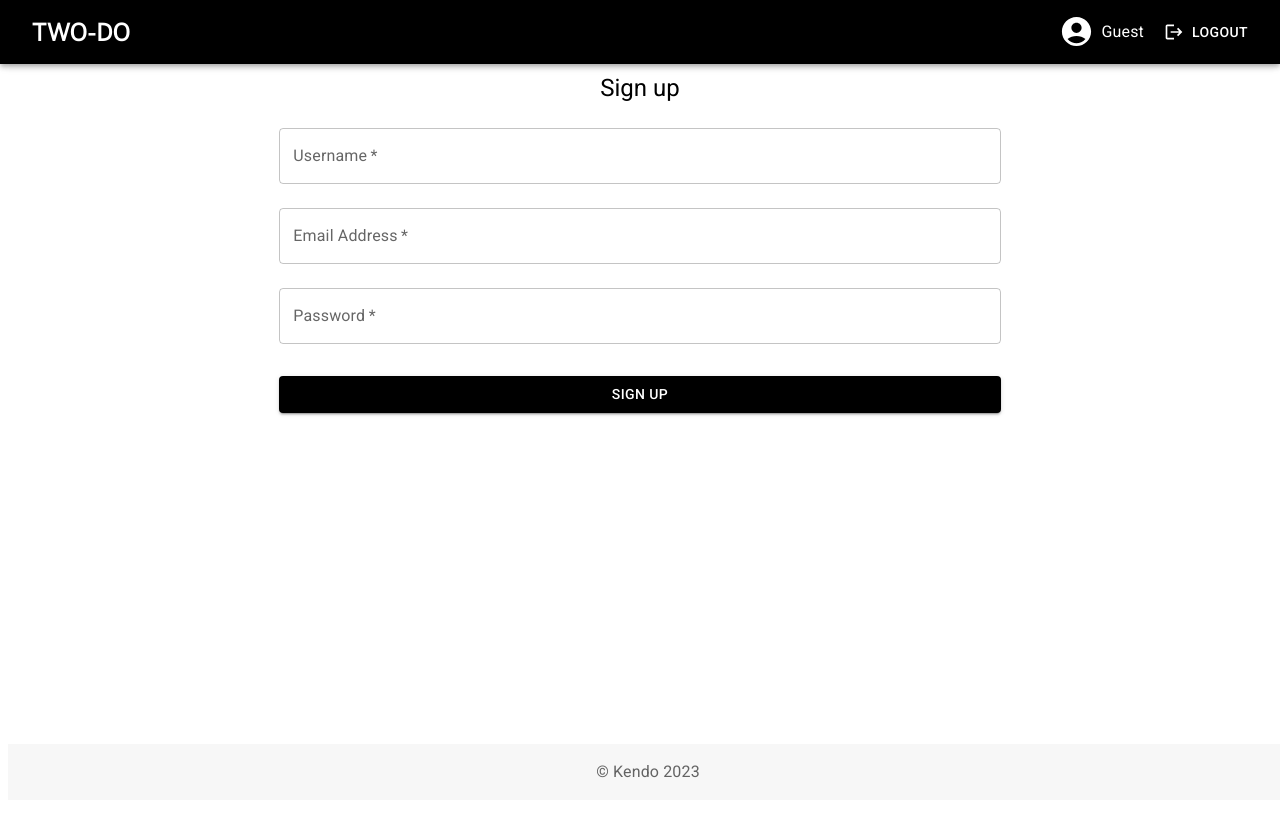
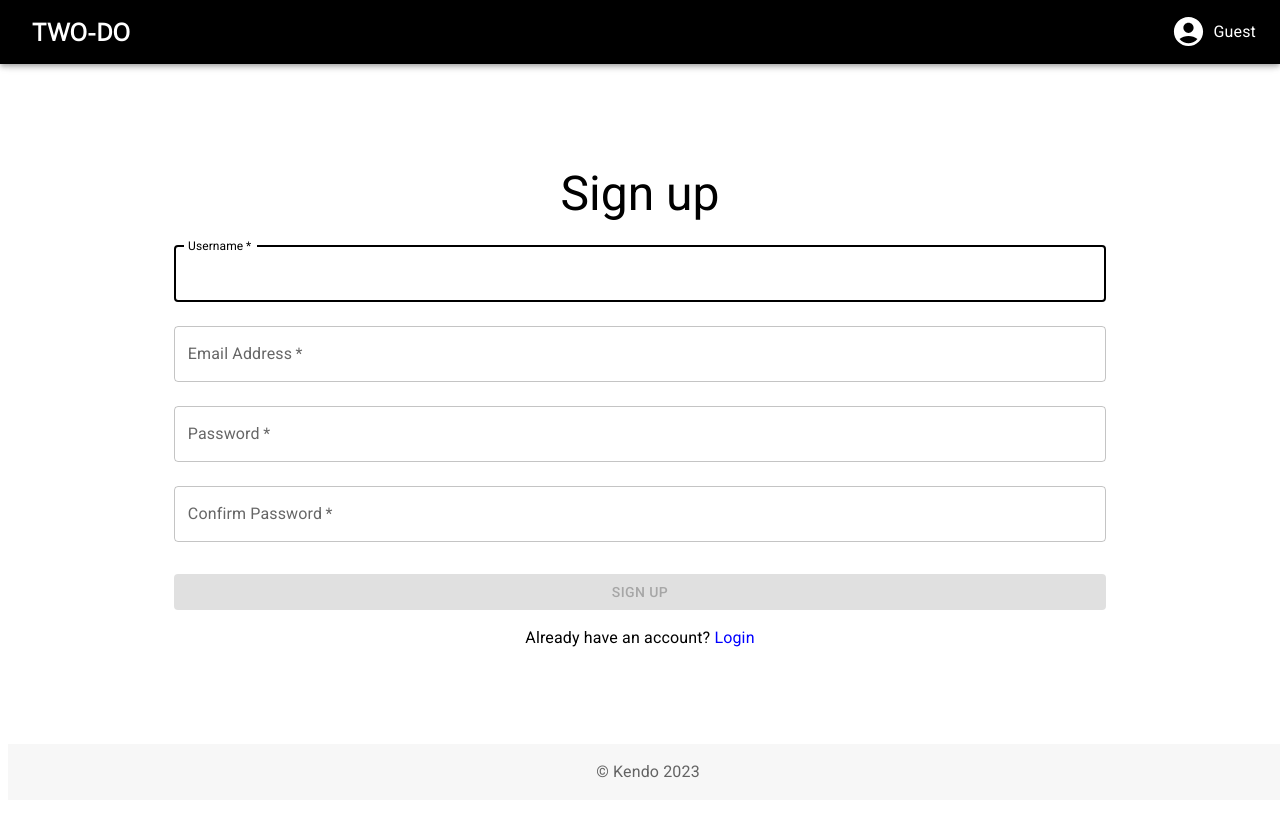
Before and after one commit to Emeruem-Kennedy1/Heirarchical-Todo-List-App, a React (Create React App) app in the folder frontend/: page /signup in a window 1280 px wide. Built offline with nearby package versions, Linux system fonts and the light colour scheme.

Commit message:
added form validation

```diff
--- a/frontend/src/components/Header.js
+++ b/frontend/src/components/Header.js
@@ -24,6 +24,7 @@ const Header = () => {
 
   // get username from local storage
   const username = localStorage.getItem("username");
+  const isLoggedIn = localStorage.getItem("isLoggedIn");
 
   const handleLogout = () => {
     api
@@ -32,6 +33,7 @@ const Header = () => {
         if (response.status === 200) {
           localStorage.removeItem("username");
           localStorage.removeItem("isLoggedIn");
+          // clear cookies on logout
           navigate("/login");
         }
       })
@@ -65,6 +67,7 @@ const Header = () => {
                   {username ? username : "Guest"}
                 </Typography>
               )}
+              {isLoggedIn === "true" && (
                 <Button
                   color="inherit"
                   startIcon={<LogoutIcon />}
@@ -75,6 +78,7 @@ const Header = () => {
                 >
                   Logout
                 </Button>
+              )}
             </Box>
           </Grid>
         </Grid>
--- a/frontend/src/views/ListPage.js
+++ b/frontend/src/views/ListPage.js
@@ -105,19 +105,26 @@ const ListPage = () => {
       sx={{
         height: "100%",
         marginBottom: "10vh",
+        marginTop: "10vh",
       }}
     >
       <Typography
         variant="h4"
         align="center"
         sx={{
-          marginTop: "5%",
+          marginTop: "10%",
           marginBottom: "5%",
         }}
       >
         {listName}
       </Typography>
+
       <AddTaskForm onAddTask={handleAddTask} />
+      {tasks.length === 0 && (
+        <Typography variant="h6" align="center">
+          No tasks yet
+        </Typography>
+      )}
       <div key={forceUpdate} style={{ width: "80%", margin: "20px auto" }}>
         {tasks.map((task) => renderTask(task))}
       </div>
--- a/frontend/src/views/LoginPage.js
+++ b/frontend/src/views/LoginPage.js
@@ -1,5 +1,5 @@
-import React, { useState, useEffect } from "react";
-import { Button, TextField, Container, Typography, Box } from "@mui/material";
+import React, { useState } from "react";
+import { Button, TextField, Container, Typography, Box, Alert } from "@mui/material";
 import { useNavigate, Link } from "react-router-dom";
 import { useApi } from "../contexts/ApiProvider";
 
@@ -8,41 +8,48 @@ function LoginPage() {
   const api = useApi();
   const [email, setEmail] = useState("");
   const [password, setPassword] = useState("");
+  const [errorMessage, setErrorMessage] = useState("");
 
-  // check if a user is already logged in
-  const isLoggedIn = localStorage.getItem("isLoggedIn");
 
-  useEffect(() => {
-    if (isLoggedIn === "true") {
-      navigate("/");
-    }
-  }, [isLoggedIn, navigate]);
+  const validateEmail = (email) => {
+    // Simple regex for basic email validation
+    return /\S+@\S+\.\S+/.test(email);
+  };
+
+  const isFormValid = () => {
+    return email.length > 0 && password.length > 0 && validateEmail(email);
+  };
 
   const handleSubmit = async (event) => {
     event.preventDefault();
+    setErrorMessage(""); // Reset error message at the start
+
+    if (!validateEmail(email)) {
+      setErrorMessage("Invalid email format.");
+      return;
+    }
+    if (password.length === 0) {
+      setErrorMessage("Password is required.");
+      return;
+    }
+
     try {
-      const response = await api.post("/login", {
-        email: email,
-        password: password,
-      });
-
+      const response = await api.post("/login", { email, password });
 
       if (response.status === 200) {
-        const username = response.body.user.username; // Note: changed from response.body to response.data
-        // Store the username in local storage (This is not secure)
+        const username = response.body.user.username;
         localStorage.setItem("username", username);
         localStorage.setItem("isLoggedIn", true);
         navigate("/");
       } else {
-        alert("Login failed");
-        navigate("/login");
+        setErrorMessage("Login failed. Please try again.");
       }
     } catch (error) {
       console.error(error);
-      alert("Login failed");
-      navigate("/login");
+      setErrorMessage("Login failed. Please try again.");
     }
   };
+
 
   return (
     <Container
@@ -51,7 +58,8 @@ function LoginPage() {
         display: "flex",
         flexDirection: "column",
         alignItems: "center",
-        height: "82vh",
+        height: "100vh",
+        justifyContent: "center",
       }}
     >
       <Box
@@ -62,10 +70,15 @@ function LoginPage() {
           alignItems: "center",
         }}
       >
-        <Typography component="h1" variant="h5">
+        <Typography component="h1" variant="h3">
           Sign in
         </Typography>
-        <Box component="form" noValidate sx={{ mt: 1 }}>
+        <Box component="form" onSubmit={handleSubmit} noValidate sx={{ mt: 1 }}>
+          {errorMessage && (
+            <Alert severity="error" sx={{ mb: 2 }}>
+              {errorMessage}
+            </Alert>
+          )}
           <TextField
             variant="outlined"
             margin="normal"
@@ -97,17 +110,14 @@ function LoginPage() {
             variant="contained"
             color="primary"
             sx={{ mt: 3, mb: 2 }}
-            onClick={handleSubmit}
+            disabled={!isFormValid()}
           >
             Sign In
           </Button>
         </Box>
         <Typography>
-          Don't have an account?{" "}
-          <Link
-            to="/signup"
-            style={{ textDecoration: "none", color: "blue" }}
-          >
+          Don't have an account? &nbsp;
+          <Link to="/signup" style={{ textDecoration: "none", color: "blue" }}>
             Sign Up
           </Link>
         </Typography>
--- a/frontend/src/views/SignUp.js
+++ b/frontend/src/views/SignUp.js
@@ -1,6 +1,6 @@
 import React, { useState } from "react";
-import { Button, TextField, Container, Typography, Box } from "@mui/material";
-import { useNavigate } from "react-router-dom";
+import { Button, TextField, Container, Typography, Box, Alert } from "@mui/material";
+import { useNavigate, Link } from "react-router-dom";
 import { useApi } from "../contexts/ApiProvider";
 
 function SignupPage() {
@@ -9,31 +9,64 @@ function SignupPage() {
   const [username, setUsername] = useState("");
   const [email, setEmail] = useState("");
   const [password, setPassword] = useState("");
+  const [confirmPassword, setConfirmPassword] = useState("");
+  const [errorMessage, setErrorMessage] = useState("");
 
-  const handleSubmit = (event) => {
+
+  const validateEmail = (email) => {
+    return /\S+@\S+\.\S+/.test(email);
+  };
+
+  const isFormValid = () => {
+    return (
+      username.trim().length > 0 &&
+      validateEmail(email) &&
+      password.length > 0 &&
+      password === confirmPassword
+    );
+  };
+
+  const handleSubmit = async (event) => {
     event.preventDefault();
+
+    // Resetting the error message at the beginning of submission
+    setErrorMessage("");
+
+    if (!username.trim()) {
+      setErrorMessage("Username is required.");
+      return;
+    }
+    if (!validateEmail(email)) {
+      setErrorMessage("Invalid email format.");
+      return;
+    }
+    if (password.length === 0) {
+      setErrorMessage("Password is required.");
+      return;
+    }
+    if (password !== confirmPassword) {
+      setErrorMessage("Passwords do not match.");
+      return;
+    }
+
     try {
-      api
-        .post("/signup", {
-          username: username,
-          email: email,
-          password: password,
-        })
-        .then((response) => {
-          if (response.status === 201) {
-            // Assuming 201 status for successful signup
-            navigate("/login");
-          } else {
-            alert("Signup failed");
-            navigate("/signup");
-          }
-        });
+      const response = await api.post("/signup", {
+        username,
+        email,
+        password,
+      });
+
+      if (response.status === 201) {
+        navigate("/login");
+      } else {
+        setErrorMessage("Signup failed. Please try again.");
+      }
     } catch (error) {
       console.error(error);
-      alert("Signup failed");
-      navigate("/signup");
+      setErrorMessage("Signup failed. Please try again.");
     }
   };
+
 
   return (
     <Container
@@ -42,21 +75,22 @@ function SignupPage() {
         display: "flex",
         flexDirection: "column",
         alignItems: "center",
-        height: "82vh",
+        height: "100vh",
+        justifyContent: "center",
       }}
     >
       <Box
-        sx={{
-          marginTop: 8,
-          display: "flex",
-          flexDirection: "column",
-          alignItems: "center",
-        }}
+        sx={{ display: "flex", flexDirection: "column", alignItems: "center" }}
       >
-        <Typography component="h1" variant="h5">
+        <Typography component="h1" variant="h3">
           Sign up
         </Typography>
-        <Box component="form" noValidate sx={{ mt: 1 }}>
+        <Box component="form" onSubmit={handleSubmit} noValidate sx={{ mt: 1 }}>
+          {errorMessage && (
+            <Alert severity="error" sx={{ mb: 2 }}>
+              {errorMessage}
+            </Alert>
+          )}
           <TextField
             variant="outlined"
             margin="normal"
@@ -66,6 +100,7 @@ function SignupPage() {
             label="Username"
             name="username"
             autoComplete="username"
+            autoFocus
             onChange={(e) => setUsername(e.target.value)}
             value={username}
           />
@@ -94,17 +129,36 @@ function SignupPage() {
             onChange={(e) => setPassword(e.target.value)}
             value={password}
           />
+          <TextField
+            variant="outlined"
+            margin="normal"
+            required
+            fullWidth
+            name="confirmPassword"
+            label="Confirm Password"
+            type="password"
+            id="confirmPassword"
+            autoComplete="new-password"
+            onChange={(e) => setConfirmPassword(e.target.value)}
+            value={confirmPassword}
+          />
           <Button
             type="submit"
             fullWidth
             variant="contained"
             color="primary"
             sx={{ mt: 3, mb: 2 }}
-            onClick={handleSubmit}
+            disabled={!isFormValid()}
           >
             Sign Up
           </Button>
         </Box>
+        <Typography>
+          Already have an account?{" "}
+          <Link to="/login" style={{ textDecoration: "none", color: "blue" }}>
+            Login
+          </Link>
+        </Typography>
       </Box>
     </Container>
   );
```
Lines whose indentation alone changed are shown as unchanged.
